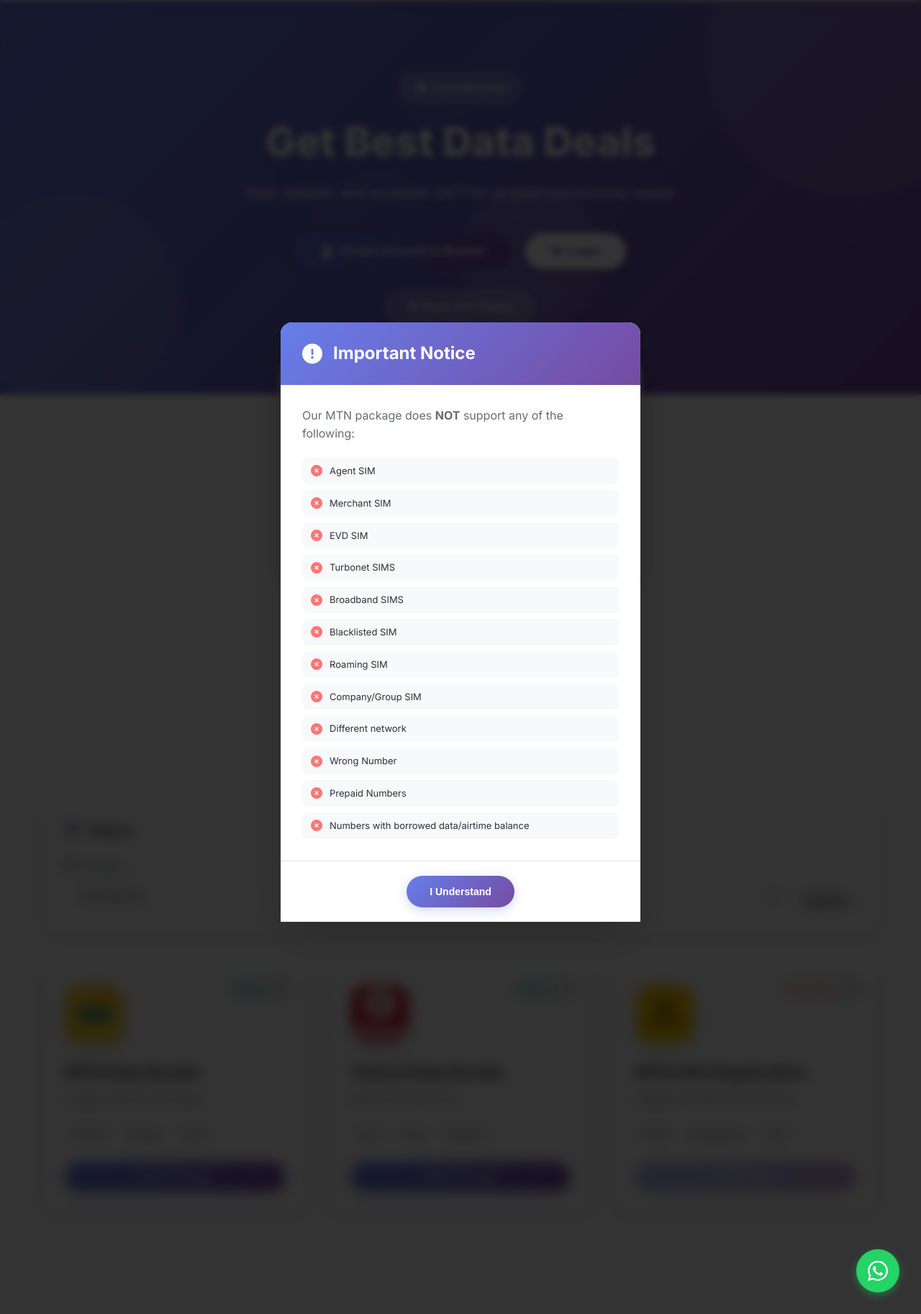
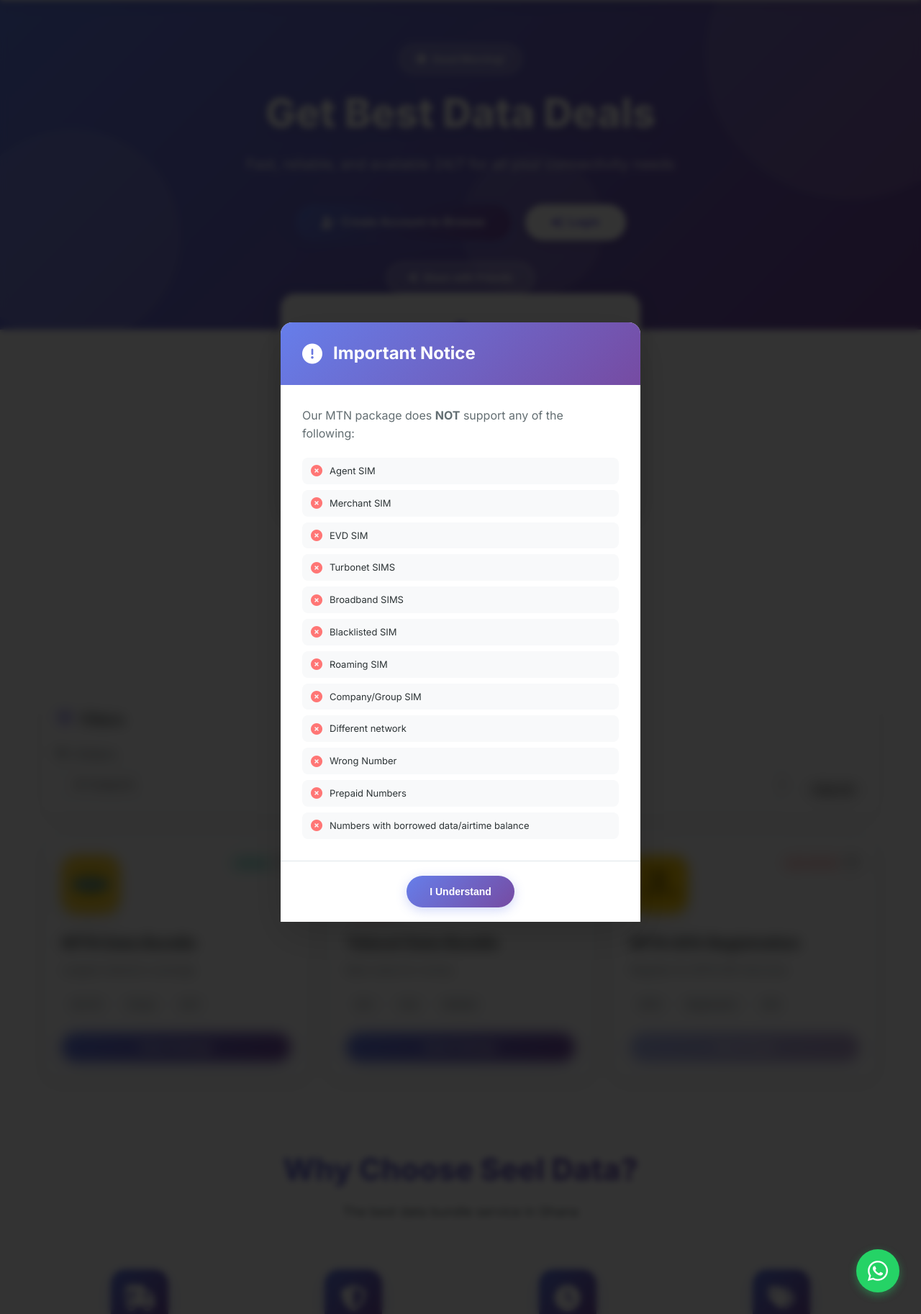
Before and after one commit to kwasiakyeemmanuel/Seel-Data-Bundle, a PHP site: page / in a window 1280 px wide. Shown: the part 97-1923 px from the top of the page at 72% size. Run offline with PHP 8.4, Linux system fonts and the light colour scheme; some libraries are stand-ins or nearby versions.

Commit message:
Optimize site layout: Reduce excessive spacing to make page more compact
- Reduced hero section padding from 100px to 60px
- Reduced all section paddings from 80px to 50px
- Reduced section header margins from 60px to 35px
- Reduced grid gaps from 40px to 25-30px
- Reduced card paddings from 30px to 25px
- Reduced filter and content spacing
- Footer padding reduced from 60px to 40px

This makes the site 30-40% shorter while maintaining visual balance.

```diff
--- a/styles.css
+++ b/styles.css
@@ -265,7 +265,7 @@ body {
 /* Hero Section */
 .hero {
     position: relative;
-    padding: 100px 0;
+    padding: 60px 0 50px;
     overflow: hidden;
     background: linear-gradient(135deg, #667EEA 0%, #764BA2 100%);
 }
@@ -445,12 +445,12 @@ body {
 
 /* Services Section */
 .services {
-    padding: 80px 0;
+    padding: 50px 0 40px;
 }
 
 .section-header {
     text-align: center;
-    margin-bottom: 60px;
+    margin-bottom: 35px;
 }
 
 .section-header h2 {
@@ -471,10 +471,10 @@ body {
 /* Filters */
 .filters {
     background: var(--white);
-    padding: 30px;
+    padding: 20px;
     border-radius: 16px;
     box-shadow: 0 4px 20px var(--shadow);
-    margin-bottom: 40px;
+    margin-bottom: 30px;
 }
 
 .filter-header {
@@ -535,14 +535,14 @@ body {
 .service-grid {
     display: grid;
     grid-template-columns: repeat(auto-fill, minmax(300px, 1fr));
-    gap: 30px;
+    gap: 25px;
 }
 
 .service-card {
     background: #FFFFFF;
     border: 1px solid #DFE6E9;
     border-radius: 20px;
-    padding: 30px;
+    padding: 25px;
     position: relative;
     overflow: hidden;
     transition: all 0.4s cubic-bezier(0.175, 0.885, 0.32, 1.275);
@@ -651,14 +651,14 @@ body {
 
 /* Features Section */
 .features {
-    padding: 80px 0;
+    padding: 50px 0 40px;
     background: var(--white);
 }
 
 .features-grid {
     display: grid;
     grid-template-columns: repeat(auto-fit, minmax(250px, 1fr));
-    gap: 40px;
+    gap: 30px;
 }
 
 .feature-card {
@@ -698,13 +698,13 @@ body {
 
 /* About Section */
 .about {
-    padding: 80px 0;
+    padding: 50px 0 40px;
     background: var(--light-bg);
 }
 
 .about-content {
     display: grid;
-    gap: 40px;
+    gap: 30px;
 }
 
 .about-text {
@@ -715,7 +715,7 @@ body {
 
 .about-card {
     background: var(--white);
-    padding: 30px;
+    padding: 25px;
     border-radius: 16px;
     box-shadow: 0 4px 20px var(--shadow);
     transition: all 0.3s ease;
@@ -815,15 +815,15 @@ body {
 
 /* Contact Section */
 .contact {
-    padding: 80px 0;
+    padding: 50px 0 40px;
     background: var(--white);
 }
 
 .contact-content {
     display: grid;
     grid-template-columns: 1fr 1.5fr;
-    gap: 50px;
-    margin-top: 40px;
+    gap: 35px;
+    margin-top: 30px;
 }
 
 .contact-info {
@@ -956,14 +956,14 @@ body {
 .footer {
     background: var(--dark);
     color: var(--white);
-    padding: 60px 0 20px;
+    padding: 40px 0 20px;
 }
 
 .footer-content {
     display: grid;
     grid-template-columns: repeat(auto-fit, minmax(250px, 1fr));
-    gap: 40px;
-    margin-bottom: 40px;
+    gap: 30px;
+    margin-bottom: 30px;
 }
 
 .footer-section h4 {
```
